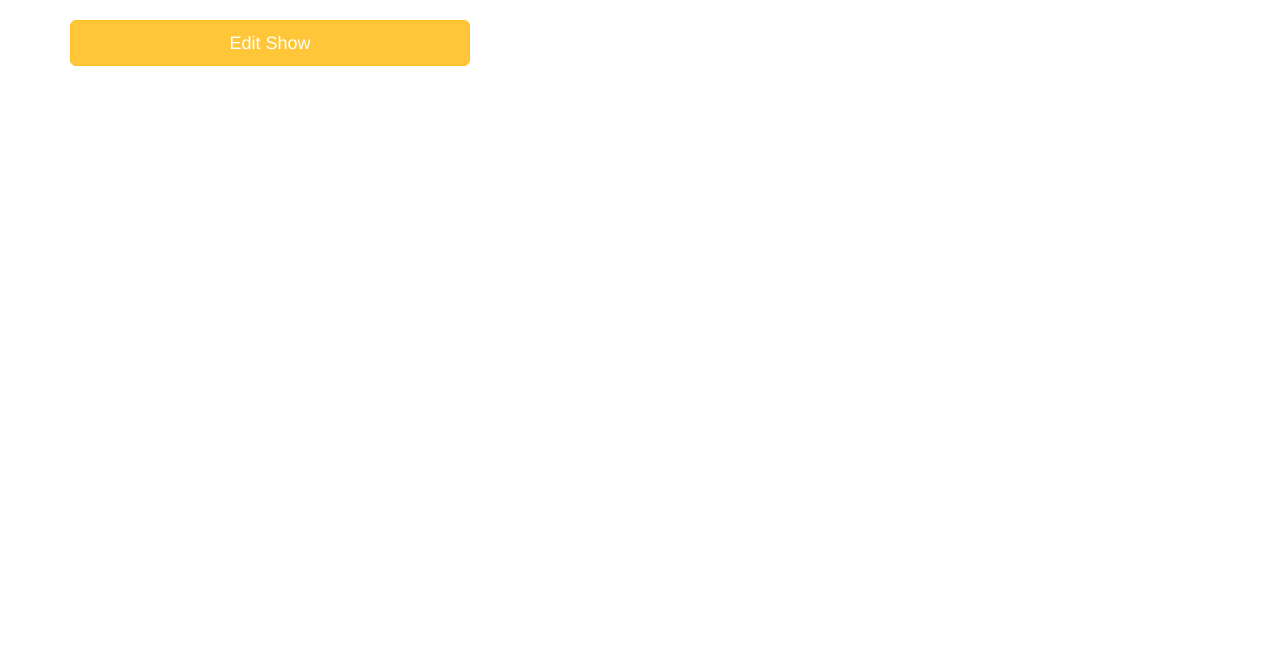
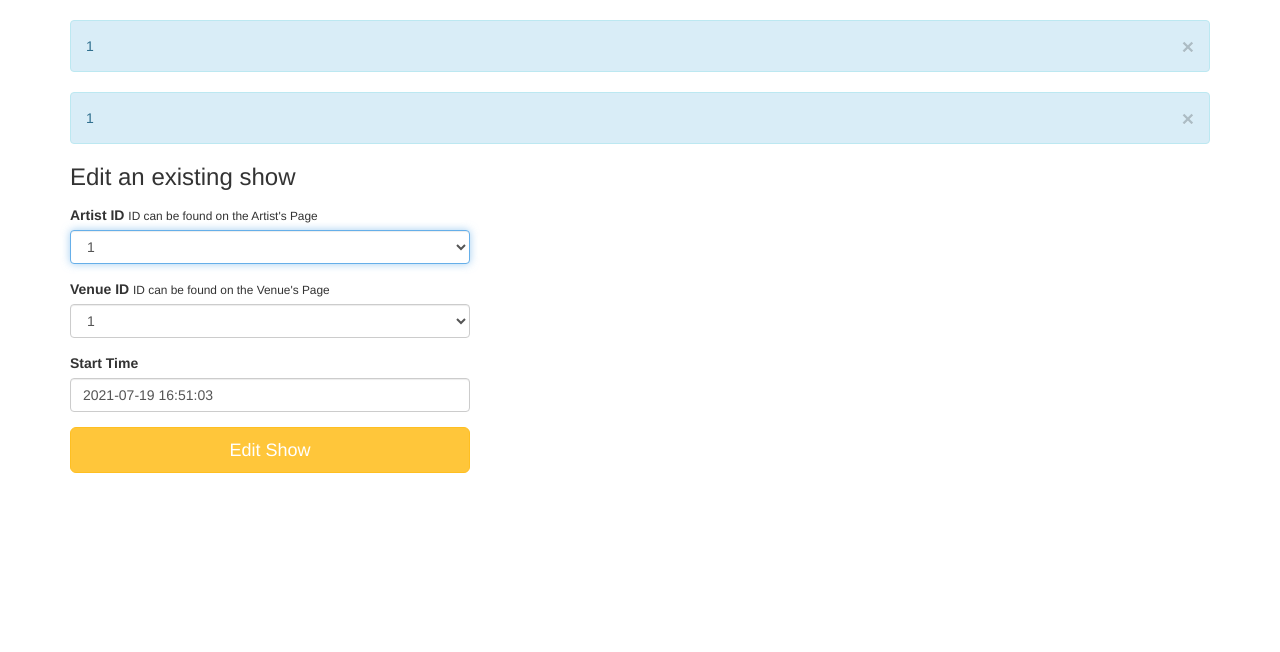
Before and after one commit to RoseMagura/Fyyur, a Flask app: page /shows/1/edit in a window 1280 px wide. Shown: the part 60-712 px from the top of the page. Run offline with Flask 2, Linux system fonts and the light colour scheme; tables that the repository leaves empty hold one stand-in row (values such as "Sample post"); some libraries are stand-ins or nearby versions.

Commit message:
Feat: Fix post and edit show forms

```diff
--- a/Fyyur/models/show.py
+++ b/Fyyur/models/show.py
@@ -15,4 +15,5 @@ class Show(db.Model):
     venue_image_link = db.Column(db.String(500))
 
     def __repr__(self):
-        return '<Show {} {}>'.format(self.artist_id, self.venue_id)
+        return f'<Show Artist ID:{self.artist_id} Venue ID:{self.venue_id}> \
+                    Venue Image: {self.venue_image_link}'
--- a/Fyyur/routes/shows.py
+++ b/Fyyur/routes/shows.py
@@ -1,17 +1,20 @@
+from Fyyur.utilities.helper_func import setup_show_form
 from flask import Blueprint, render_template, request, flash
 from Fyyur.models.artist import Artist
 from Fyyur.models.venue import Venue
 from Fyyur.models.show import Show
 from datetime import datetime
 from Fyyur.extensions import db
-from forms import *
+from forms import ShowForm
+
 
 bp = Blueprint("shows", __name__)
+
 
 # Create Show: Display form
 @bp.route('/shows/create')
 def create_shows():
-    form = ShowForm()
+    form = setup_show_form(ShowForm())
     return render_template('forms/new_show.html', form=form)
 
 
@@ -19,7 +22,7 @@ def create_shows():
 @bp.route('/shows/create', methods=['POST'])
 def create_show_submission():
     # called to create new shows in the db, upon submitting new show listing form
-    form = ShowForm(request.form)
+    form = ShowForm()
     num_shows = Show.query.count()
     artist = Artist.query.get(form.artist_id.data)
     venue = Venue.query.get(form.venue_id.data)
@@ -31,6 +34,7 @@ def create_show_submission():
             artist_image_link=artist.image_link,
             venue_id=form.venue_id.data,
             venue_name=venue.name,
+            venue_image_link=venue.image_link,
             start_time=form.start_time.data
         )
         if (form.start_time.data > datetime.now()):
@@ -59,6 +63,7 @@ def shows():
     shows = Show.query.all()
     return render_template('pages/shows.html', shows=shows)
 
+
 # Read Individual Show
 @bp.route('/shows/<int:id>')
 def display_individual_show(id):
@@ -66,20 +71,29 @@ def display_individual_show(id):
     return render_template('pages/show_details.html', show=show)
 
 
-#TODO: Update Show
+# TODO: Update Show
 # Render form for editing show
 @bp.route('/shows/<int:id>/edit', methods=['GET'])
 def edit_show(id):
+    show = Show.query.get(id)
+    flash(show.artist_id)
+    flash(show.venue_id)
+    form = setup_show_form(ShowForm(), show.artist_id, show.venue_id)
+    return render_template('forms/edit_show.html', form=form, show=show)
+
+
+@bp.route('/shows/<int:id>/edit', methods=['POST'])
+def edit_show_submission(id):
     form = ShowForm(request.form)
-    show = Show.query.get(id)
-    return render_template('forms/edit_show.html', form=form, show=show)
-# @bp.route('/shows/<int:id>/edit', methods=['POST'])
+    print(form.artist_id.data)
+    return render_template('pages/home.html')
+
 
 # Delete Show
 @bp.route('/shows/<int:id>', methods=['DELETE'])
 def delete_show(id):
     show = Show.query.get(id)
-    flash(show) # TODO: debug flash
+    flash(show)  # TODO: debug flash
     print(show)
     try:
         db.session.delete(show)
--- a/Fyyur/templates/forms/edit_show.html
+++ b/Fyyur/templates/forms/edit_show.html
@@ -2,8 +2,22 @@
 {% block title %}Edit Show{% endblock %}
 {% block content %}
   <div class="form-wrapper">
-    <form class="form" method="post" action="/shows/{{show.id}}/edit">
-
+    <form method="post" class="form">
+      <h3 class="form-heading">Edit an existing show</h3>
+      <div class="form-group">
+        <label for="artist_id">Artist ID</label>
+        <small>ID can be found on the Artist's Page</small>
+        {{ form.artist_id(class_ = 'form-control', autofocus = true) }}
+      </div>
+      <div class="form-group">
+        <label for="venue_id">Venue ID</label>
+        <small>ID can be found on the Venue's Page</small>
+        {{ form.venue_id(class_ = 'form-control', autofocus = true) }}
+      </div>
+      <div class="form-group">
+          <label for="start_time">Start Time</label>
+          {{ form.start_time(class_ = 'form-control', placeholder='YYYY-MM-DD HH:MM', autofocus = true) }}
+        </div>
       <input type="submit" value="Edit Show" class="btn btn-primary btn-lg btn-block">
     </form>
   </div>
--- a/Fyyur/utilities/helper_func.py
+++ b/Fyyur/utilities/helper_func.py
@@ -1,8 +1,31 @@
 from datetime import datetime
+from Fyyur.models.artist import Artist
+from Fyyur.models.venue import Venue
+from Fyyur.models.show import Show
 
 
 def format_genres(genres):
-  return genres.replace('{', '').replace('}', '').replace('"', '')
+    return genres.replace('{', '').replace('}', '').replace('"', '')
 
-def format_string_to_date(str):
-  return datetime.strptime(str, '%Y-%m-%dT%H:%M:%S.%fZ')
+
+def setup_show_form(form, default_artist='', default_venue=''):
+    form.artist_id.choices = [(a.id) for a in Artist.query.all()]
+    if default_artist != '':
+      form.artist_id.default = default_artist
+      form.artist_id.data = default_artist
+      form.artist_id.process([])
+
+    form.venue_id.choices = [(v.id) for v in Venue.query.all()]
+    if default_venue != '':
+      form.venue_id.default = default_venue
+      form.venue_id.data = default_venue
+      form.venue_id.process([])
+    return form
+
+
+def setup_artist_form():
+    return
+
+
+def setup_venue_form():
+    return
--- a/forms.py
+++ b/forms.py
@@ -1,22 +1,30 @@
 from datetime import datetime
 from flask_wtf import Form
 from wtforms import StringField, SelectField, SelectMultipleField, DateTimeField,\
-BooleanField
+    BooleanField
 from wtforms.validators import DataRequired, AnyOf, URL, Regexp
 from enum import Enum
+from Fyyur.models.venue import Venue
+from Fyyur.models.show import Show
+
 
 class ShowForm(Form):
-    artist_id = StringField(
-        'artist_id'
+    artist_id = SelectField(
+        'artist_id',
+        coerce=int,
+        validators=[DataRequired()],
     )
-    venue_id = StringField(
-        'venue_id'
+    venue_id = SelectField(
+        'venue_id',
+        coerce=int,
+        validators=[DataRequired()],
     )
     start_time = DateTimeField(
         'start_time',
         validators=[DataRequired()],
-        default= datetime.today()
+        default=datetime.today()
     )
+
 
 class VenueForm(Form):
     name = StringField(
@@ -118,6 +126,7 @@ class VenueForm(Form):
     facebook_link = StringField(
         'facebook_link', validators=[URL()]
     )
+
 
 class ArtistForm(Form):
     name = StringField(
```
